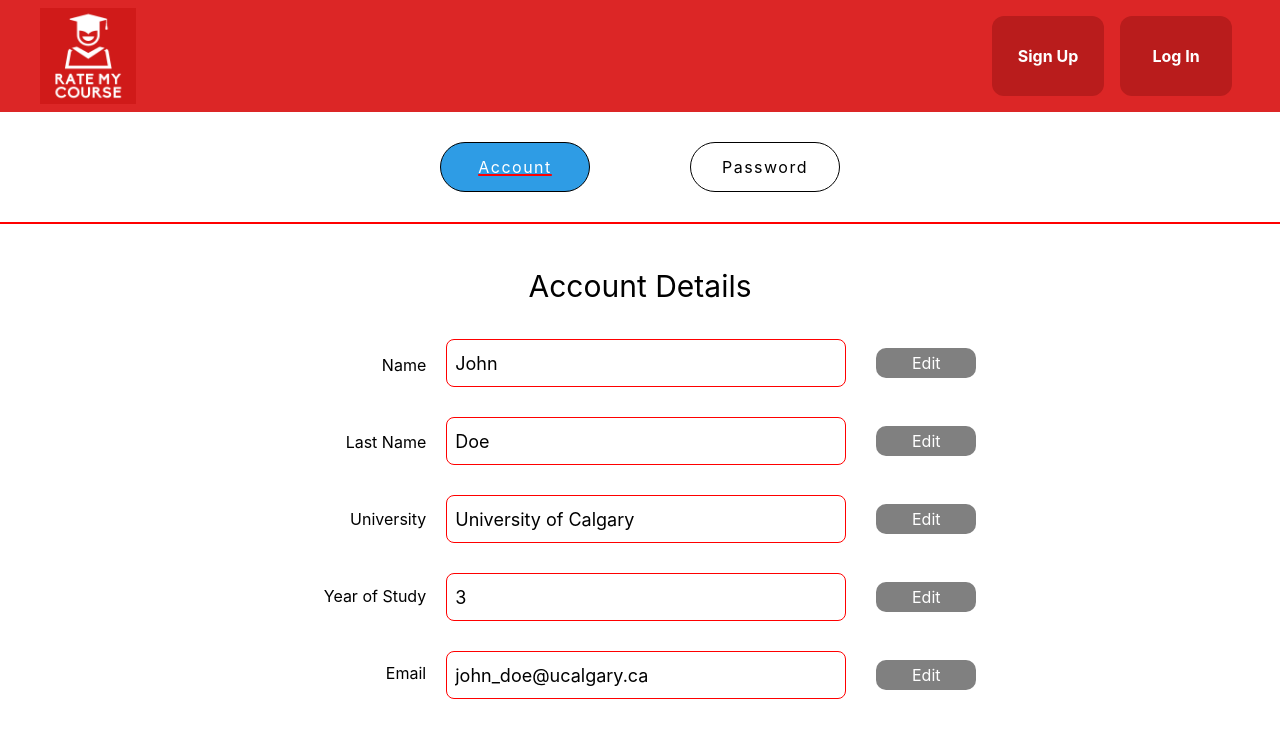
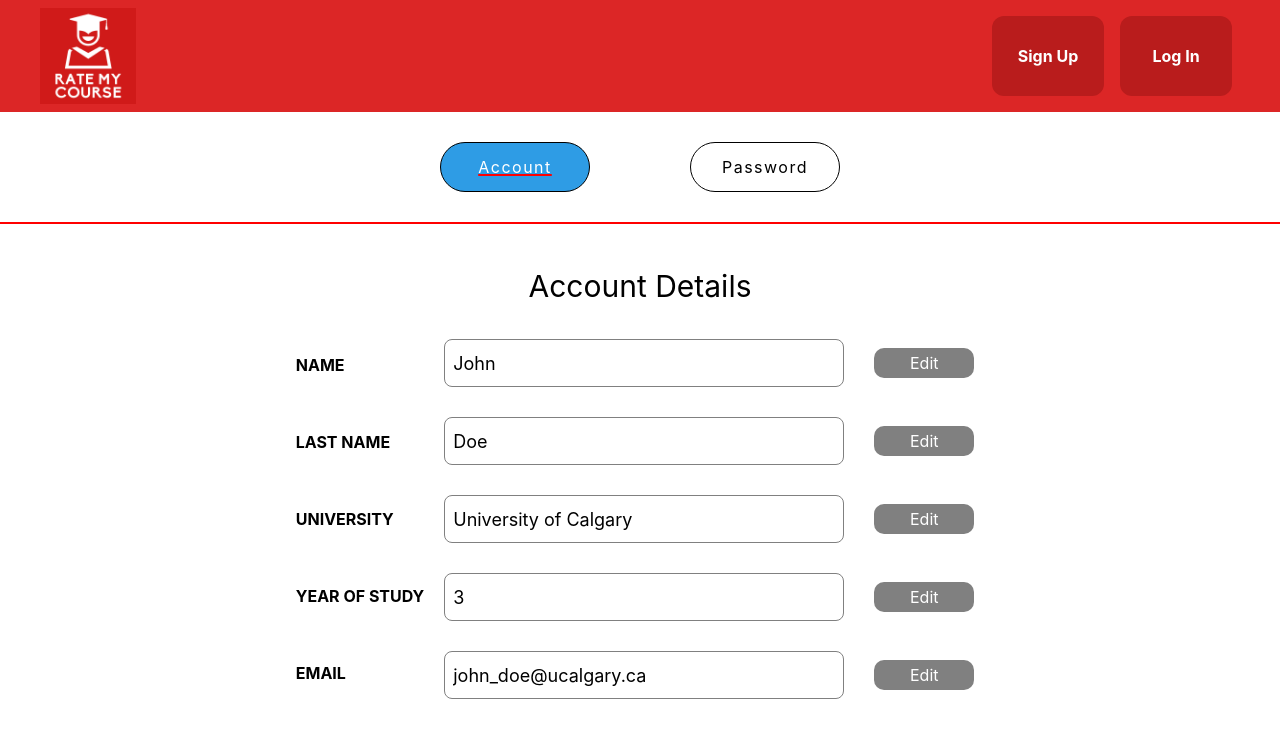
Before and after one commit to mrmallam/Rate_My_Course, a React (Create React App) app in the folder Frontend/rate_my_course/: page /accountSettings in a window 1280 px wide. Shown: the top 738 px of the page. Built offline with nearby package versions, Linux system fonts and the light colour scheme.

Commit message:
More styling

```diff
--- a/Frontend/rate_my_course/src/styles/AccountSettingsAccount.css
+++ b/Frontend/rate_my_course/src/styles/AccountSettingsAccount.css
@@ -19,15 +19,18 @@
     display: flex;
     justify-content: center;
     align-items: center;
-    padding-left: 120px;
+    padding-left: 90px;
 
 }
 
 .labelContainer{
     display: flex;
     flex-direction: column;
-    align-items: flex-end;
+    align-items: flex-start;
     gap: 53px;
+    text-transform: uppercase;
+    font-weight: bold;
+    text-wrap:wrap;
 }
 
 
@@ -67,11 +70,10 @@
 }
 
 
-#inputBox--accountSettingsAccount{
+/* #inputBox--accountSettingsAccount{
     border: 1px solid red;
 
-
-}
+} */
 
 #saveButton {
     background-color: rgb(12, 179, 12);
```
